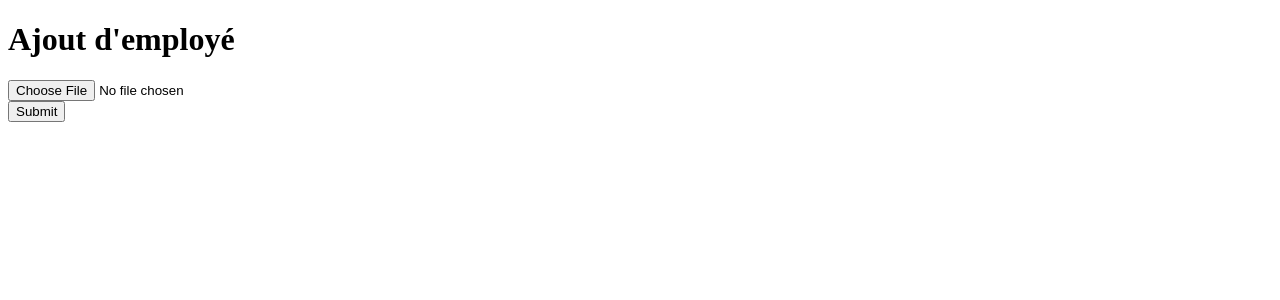
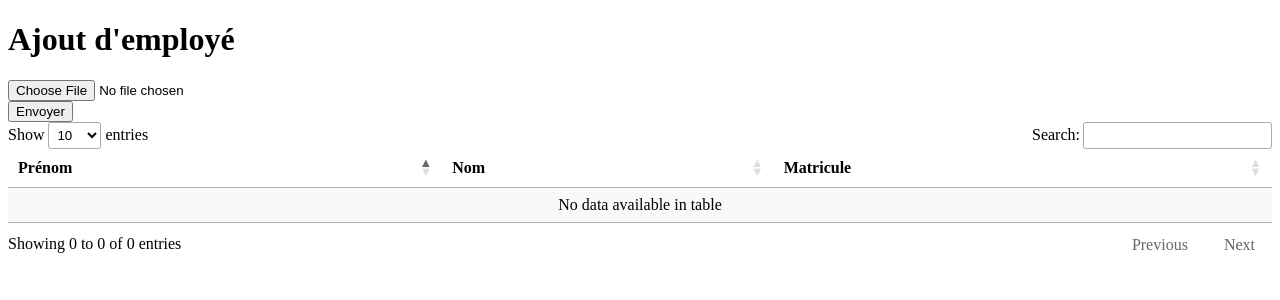
Before and after one commit to DevIA05/1B, a Django app: page /su/ae in a window 1280 px wide. Shown: the top 300 px of the page. Run offline with Django 4.2, Linux system fonts and the light colour scheme; some libraries are stand-ins or nearby versions.

Commit message:
lecture et affichage dans le tableau du fichier csv et error lors de l'envoie vers la vue: Forbidden (CSRF cookie not set.))

```diff
--- a/src/appSuperUser/static/js/readCSV.js
+++ b/src/appSuperUser/static/js/readCSV.js
@@ -1,84 +1,72 @@
+const csvFile = document.getElementById('csvFile')
+const form = document.getElementById('myForm')
 
-let res;
+$(document).ready( function () {
+    $('#example').DataTable();
+} );
 
-const csvFile = document.getElementById('csvFile')
+// Extract data from csv
 csvFile.addEventListener('change', (e) => {
     Papa.parse(csvFile.files[0], {
         download: true,
+        encoding: "ISO-8859-1",
         header: false,
         skipEmptyLines: true,
         complete: function(results){
-            res = results;
-
+            fillHtmlTable(results.data)
         }
     })
 })
 
-console.log(typeof(res))
+// Fill table with data
+function fillHtmlTable(res){
+    const t = $('#example').DataTable();
+    emptyTable(t)
+    for (let i = 1; i < res.length; i++) {
+        t.row.add([res[i][7], res[i][6], res[i][5]]).draw(false);
+  }
+}
 
-// var editor; // use a global for the submit and return data rendering in the examples
+// Empty the table
+function emptyTable(table){
+    table
+    .clear()
+    .draw();
+}
 
-// $(document).ready(function() {
-//     editor = new $.fn.dataTable.Editor( {
-//         ajax: "../php/staff.php",
-//         table: "#example",
-//         fields: [ {
-//                 label: "First name:",
-//                 name: "first_name"
-//             }, {
-//                 label: "Last name:",
-//                 name: "last_name"
-//             }, {
-//                 label: "Position:",
-//                 name: "position"
-//             }, {
-//                 label: "Office:",
-//                 name: "office"
-//             }, {
-//                 label: "Extension:",
-//                 name: "extn"
-//             }, {
-//                 label: "Start date:",
-//                 name: "start_date",
-//                 type: "datetime"
-//             }, {
-//                 label: "Salary:",
-//                 name: "salary"
-//             }
-//         ]
-//     } );
+// Get Data from html table
+function getDataFromTable(){
+    const res = $('#example').DataTable().rows().data();
+    let dict = {};
+    for (let e = 0; e < res.length; e++) {
+        dict[e] = {"prenom": res[e][0], "nom": res[e][1], "matricule": res[e][2]}
+    }
+    return dict
+}
 
-//     // Activate an inline edit on click of a table cell
-//     $('#example').on( 'click', 'tbody td:not(:first-child)', function (e) {
-//         editor.inline( this );
-//     } );
+function sendData(event){
+    event.preventDefault();
+    console.log("Hello")
+    const res = getDataFromTable()
+    $.ajax({
+        type: "POST",
+        url: 'addDataInDB',
+        // headers: {
+        //     'X-CSRFToken': $.cookie("csrftoken")
+        // },
+        data: {
+            csrfmiddlewaretoken: '{{ csrf_token }}',
+            "result": res,
+        },
+        dataType: "json",
+        success: function (data) {
+            // any process in data
+            alert("successfull")
+        },
+        failure: function () {
+            alert("failure");
+        }
+    })
+}
 
-//     $('#example').DataTable( {
-//         dom: "Bfrtip",
-//         ajax: "../php/staff.php",
-//         order: [[ 1, 'asc' ]],
-//         columns: [
-//             {
-//                 data: null,
-//                 defaultContent: '',
-//                 className: 'select-checkbox',
-//                 orderable: false
-//             },
-//             { data: "first_name" },
-//             { data: "last_name" },
-//             { data: "position" },
-//             { data: "office" },
-//             { data: "start_date" },
-//             { data: "salary", render: $.fn.dataTable.render.number( ',', '.', 0, '$' ) }
-//         ],
-//         select: {
-//             style:    'os',
-//             selector: 'td:first-child'
-//         },
-//         buttons: [
-//             { extend: "create", editor: editor },
-//             { extend: "edit",   editor: editor },
-//             { extend: "remove", editor: editor }
-//         ]
-//     } );
-// } );
+form.addEventListener('submit', sendData);
--- a/src/appSuperUser/templates/addEmployee.html
+++ b/src/appSuperUser/templates/addEmployee.html
@@ -6,7 +6,16 @@
     <meta http-equiv="X-UA-Compatible" content="IE=edge">
     <meta name="viewport" content="width=device-width, initial-scale=1.0">
     <title>Document</title>
+
+    <script
+			  src="https://code.jquery.com/jquery-3.6.1.min.js"
+			  integrity="sha256-o88AwQnZB+VDvE9tvIXrMQaPlFFSUTR+nldQm1LuPXQ="
+			  crossorigin="anonymous" defer></script>
+
     <script src="https://cdnjs.cloudflare.com/ajax/libs/PapaParse/5.3.2/papaparse.min.js" defer></script>
+    <link rel="stylesheet" type="text/css" href="https://cdn.datatables.net/1.12.1/css/jquery.dataTables.css">
+    <script type="text/javascript" charset="utf8" src="https://cdn.datatables.net/1.12.1/js/jquery.dataTables.js" defer></script>
+
     <script src="{% static 'js/readCSV.js' %}" defer></script>
 
 </head>
@@ -15,34 +24,19 @@
     <form id="myForm">
         <input type="file" id="csvFile" accept=".csv" />
         <br />
-        <input type="submit" value="Submit" />
-      </form>
+        <button type="submit">Envoyer</button>
+    </form>
 
-
-      {% comment %} <table id="example" class="display" width="100%" cellspacing="0">
+    <table id="example" class="display" width="100%" cellspacing="0">
         <thead>
             <tr>
-                <th></th>
-                <th>First name</th>
-                <th>Last name</th>
-                <th>Position</th>
-                <th>Office</th>
-                <th width="18%">Start date</th>
-                <th>Salary</th>
+                <th>Prénom</th>
+                <th>Nom</th>
+                <th>Matricule</th>
+                {% comment %} <th>Password</th> {% endcomment %}
             </tr>
         </thead>
-    </table>  {% endcomment %}
-
-{% comment %} <script
-    src="https://code.jquery.com/jquery-3.6.1.min.js"
-    integrity="sha256-o88AwQnZB+VDvE9tvIXrMQaPlFFSUTR+nldQm1LuPXQ="
-    crossorigin="anonymous"></script>
-<script src="https://cdn.datatables.net/1.12.1/js/jquery.dataTables.min.js"></script>
-<script src="https://cdn.datatables.net/buttons/2.2.3/js/dataTables.buttons.min.js"></script>
-<script src="https://cdn.datatables.net/select/1.4.0/js/dataTables.select.min.js"></script>
-<script src="https://cdn.datatables.net/datetime/1.1.2/js/dataTables.dateTime.min.js"></script>
-<script src="../../extensions/Editor/js/dataTables.editor.min.js"></script>
- {% endcomment %}
+    </table>
 
 </body>
 </html>
--- a/src/appSuperUser/urls.py
+++ b/src/appSuperUser/urls.py
@@ -1,7 +1,8 @@
-from django.urls import path
+from django.urls import path, re_path
 from . import views
 
 urlpatterns =[
     path('', views.tbd, name='tbd'),
     path('ae', views.addEmp, name='ajoutEmp'),
+    re_path(r'^addDataInDB$', views.addDataInDB, name='addDataInDB')
 ]
--- a/src/appSuperUser/views.py
+++ b/src/appSuperUser/views.py
@@ -9,3 +9,15 @@ def tbd(request):
 
 def addEmp(request):
     return render(request, 'addEmployee.html', {})
+
+def addDataInDB(request):
+    if request.method == "POST":
+        print("AAAAAAAAAAAAAAAAAAAAAAAAAAA")
+    #     matricule = request.POST['matricule']
+    #     result = request.GET.get('result', None)
+    #     print(result)
+    # # Any process that you want
+    #     data = {
+    #         # Data that you want to send to javascript function
+    # }
+    # return JsonResponse(data)
```
